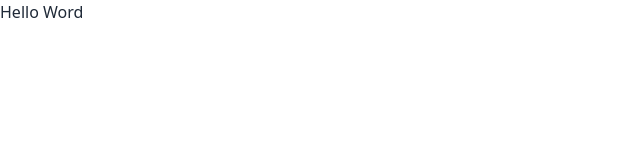
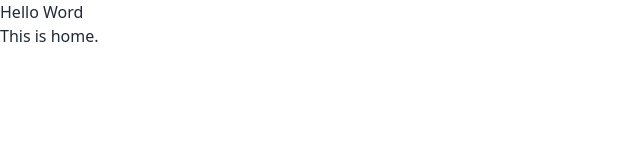
Before and after one commit to alalhosen/react-career-hub--d47, a React (Vite) app: page / in a window 1280 px wide. Shown: the top 160 px of the page, without its empty margins (0-640 px from the left). Built offline with nearby package versions, Linux system fonts and the light colour scheme.

Commit message:
set home component

```diff
--- /dev/null
+++ b/src/components/Home/Home.jsx
@@ -0,0 +1,9 @@
+const Home = () => {
+  return (
+    <div>
+      <h3>This is home.</h3>
+    </div>
+  );
+};
+
+export default Home;
```
Also changed, not shown: src/main.jsx (+8 -1 lines).
